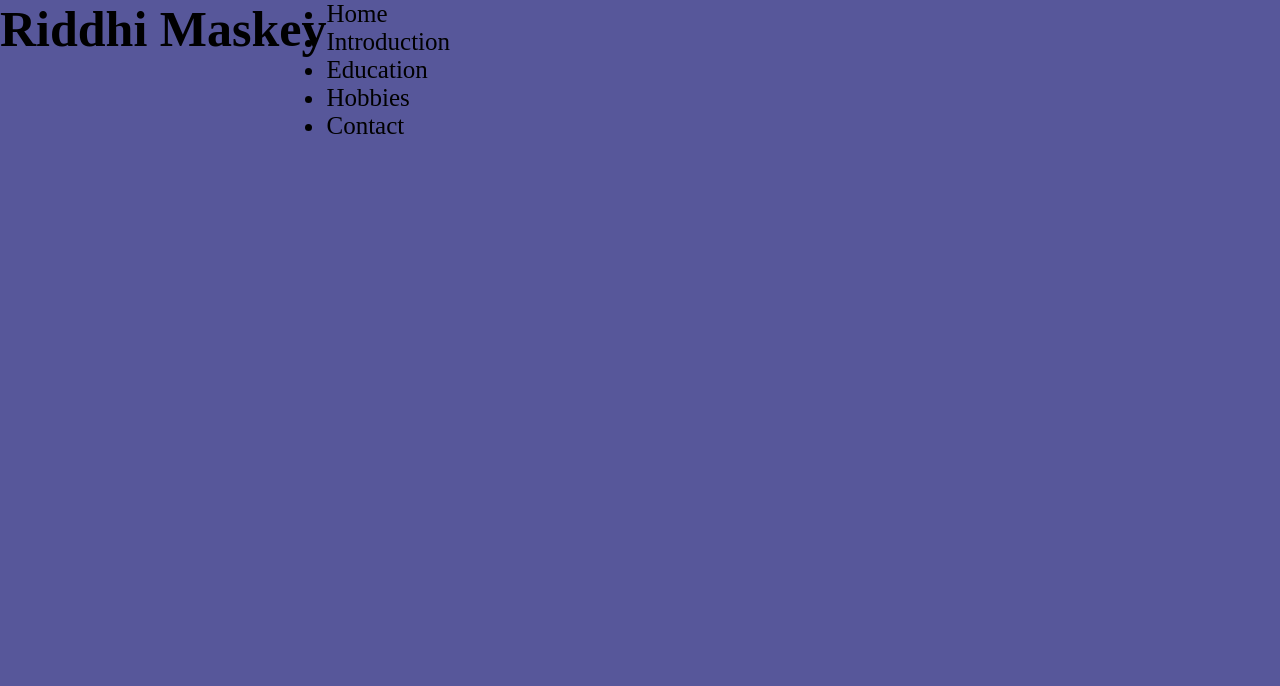
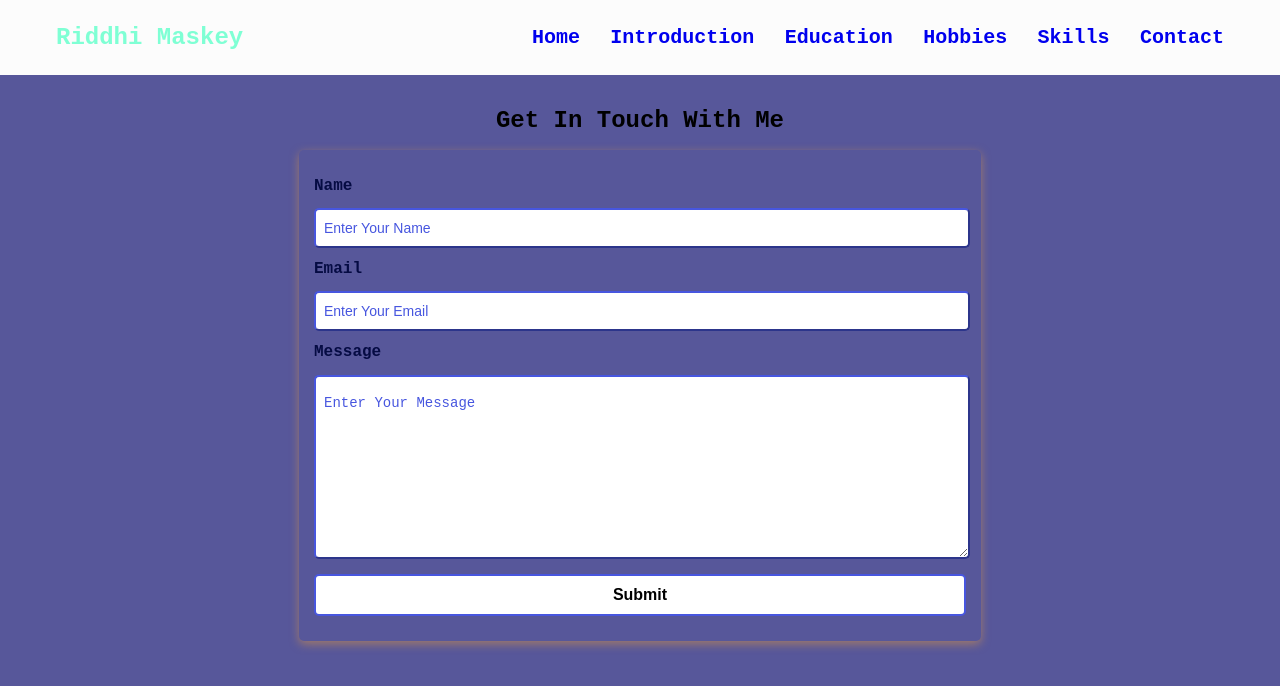
Before and after one commit to MaskeyRiddhi/FINAL-PROJECT, a plain HTML site: page index.html in a window 1280 px wide. Drawn offline with Linux system fonts and the light colour scheme.

Commit message:
styling the website

```diff
--- a/CSS/style.css
+++ b/CSS/style.css
@@ -1,11 +1,100 @@
 *{
     padding: 0;
     margin: 0;
+
 }
+
 body{
     background-color: rgb(87, 87, 154);
+    font-family: 'Courier New', Courier, monospace ;
 }
-.container{
-   font-size: 25px;
-   display: flex;
+
+nav {
+
+    display: flex;
+    align-items: center;
+    justify-content: space-between;
+    padding: 1.5rem 3.5rem;
+    background-color: #fcfcfc;
+
+  }
+
+h1{
+    color: aquamarine;
+    font: size 30px;
+    font-weight: 900;
 }
+ul{
+    list-style-type: none;
+    display:flex ;
+    gap: 1.9rem;
+    font-size: 20px;
+    font-weight: 700;
+}
+
+a{
+    text-decoration: none;
+    list-style-type: none;
+    transition: 0.3s;
+}
+
+a:hover{
+    color: aqua;
+    text-decoration: underline;
+}
+
+.contact {
+    margin-top: 2rem;
+  }
+
+h2{
+    text-align: center;
+    margin-bottom: 1rem;
+}
+
+.contact-form-container{
+    max-width: 40.75rem;
+  margin: 0 auto;
+  padding: 0.938rem;
+    border-radius: 5px;
+    box-shadow: 0 3px 10px #a17a69;
+}
+label{
+    line-height: 2.7em;
+    font-weight: 700;
+    color: #050b43;
+}
+textarea{
+    min-height: 6.25rem;
+    font-size: 14px;
+}
+.input-field{
+    width: 100%;
+    padding-top: 10px;
+    padding-bottom: 10px;
+    border-radius: 5px;
+  border: none;
+  border: 2px outset #4756df;
+  font-size: 0.875rem;
+  outline: none;
+}
+.input-field::placeholder{
+    padding: 0.5rem;
+  color: #4756df;
+}
+.submit-btn {
+    width: 100%;
+    padding: 10px;
+    margin: 10px 0;
+    background-color: #fff;
+    border: 2px solid #4756df;
+    border-radius: 5px;
+    font-size: 1rem;
+    font-weight:700;
+    transition: 0.3s;
+  }
+  .submit-btn:hover {
+    background-color: #4756df;
+    border: 2px solid #4756df;
+    cursor: pointer;
+  }
--- a/index.html
+++ b/index.html
@@ -8,17 +8,68 @@
     <link rel="stylesheet" href="CSS/style.css">
 </head>
 <body>
-    <div class="container">
+    <nav>
+
         <h1>Riddhi Maskey</h1>
-        <nav>
-            <ul>
-                <li a href="#Home">Home</li>
-                <li a href="#Intro">Introduction</li>
-                <li a href="Education">Education</li>
-                <li a href="Hobbies">Hobbies</li>
-                <li a href="#Contact">Contact</li>
+
+            <ul class="navigation">
+                <li><a href="#Home">Home</a></li>
+                <li><a href="#Intro">Introduction</a></li>
+                <li><a href="Education">Education</a></li>
+                <li><a href="Hobbies">Hobbies</a></li>
+                <li><a href="#skills">Skills</a></li>
+                <li><a href="#Contact">Contact</a></li>
             </ul>
         </nav>
-    </div>
+
+        <section class="contact" id="contact">
+            <h2>Get In Touch With Me</h2>
+            <div class="contact-form-container">
+              <div class="contact-form">
+                <form action="https://formspree.io/f/xyylngw" method="POST">
+                  <div class="form-control">
+                    <label for="name">Name</label>
+                    <input
+                      type="text"
+                      id="name"
+                      name="sender-name"
+                      placeholder="Enter Your Name"
+                      class="input-field"
+                      required
+                    />
+                  </div>
+                  <div class="form-control">
+                    <label for="email">Email</label>
+                    <input
+                      type="email"
+                      id="email"
+                      name="sender-email"
+                      placeholder="Enter Your Email"
+                      class="input-field"
+                      required
+                    />
+                  </div>
+                  <div class="form-control">
+                    <label for="message">Message</label>
+                    <textarea
+                      id="message"
+                      cols="60"
+                      rows="10"
+                      placeholder="Enter Your Message"
+                      name="message"
+                      class="input-field"
+                      required
+                    ></textarea>
+                  </div>
+                  <input
+                    type="submit"
+                    value="Submit"
+                    id="submit-btn"
+                    class="submit-btn"
+                  />
+                </form>
+              </div>
+            </div>
+          </section>
 </body>
 </html>
```
